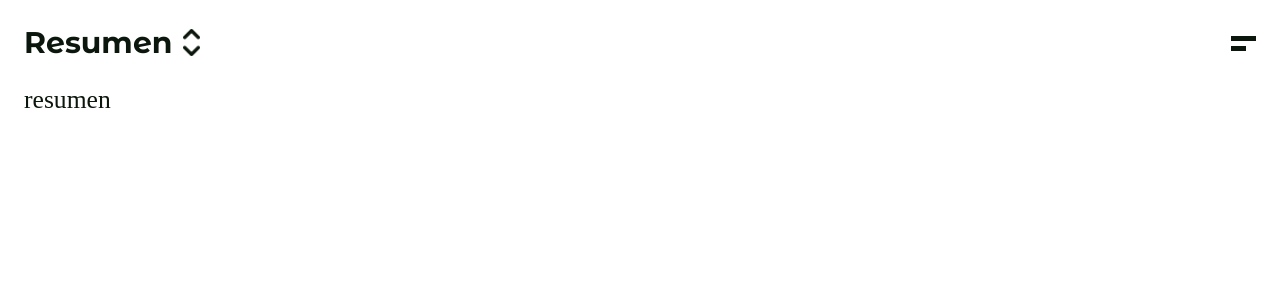
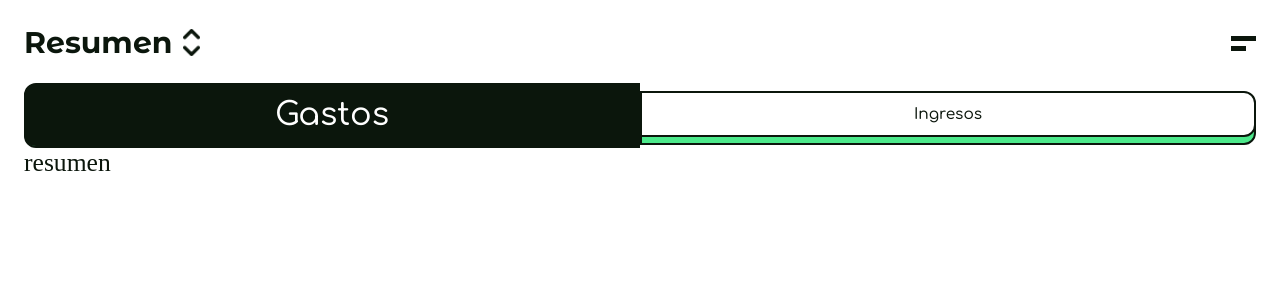
Before and after one commit to devracos/wappllet-front, a Next.js app: page /resumen in a window 1280 px wide. Shown: the top 300 px of the page. Built offline with nearby package versions, Linux system fonts and the light colour scheme; a web font is replaced by a local one.

Commit message:
feat: double button

```diff
--- /dev/null
+++ b/src/components/atoms/double-button/double-button.module.scss
@@ -0,0 +1,88 @@
+@import '@/styles/variables.scss', '@/styles/mixins.scss' ;
+
+.button_pushable {
+  position: relative;
+  border: none;
+  background: transparent;
+  padding: 0;
+	width: 50%;
+  cursor: pointer;
+  transition: filter 250ms;
+  user-select: none;
+  -webkit-user-select: none;
+  touch-action: manipulation;
+}
+.button_left_edge, .button_right_edge  {
+  position: absolute;
+  top: 0;
+  left: 0;
+  width: 100%;
+  height: 100%;
+	border: 2px solid $color-dark;
+  background: $color-green-30;
+}
+
+.button_left_edge,.button_left_front{
+	border-radius: 12px 0 0 12px;
+}
+
+.button_right_edge,.button_right_front{
+	border-radius: 0 12px 12px 0;
+}
+
+.button_left_front,.button_right_front {
+  display: block;
+  position: relative;
+  padding: 12px 27px;
+  font-size: 0.6rem;
+  color: $color-dark;
+	font-family: var(--font-comfortaa);
+  background:$color-light;
+	border: 2px solid $color-dark;
+  will-change: transform;
+  transform: translateY(-8px);
+  transition:
+    transform
+    600ms
+    cubic-bezier(.3, .7, .4, 1);
+}
+
+@media (min-width: 768px) {
+  .button_left_front, .button_right_edge  {
+    font-size: 1.25rem;
+    padding: 12px 42px;
+  }
+}
+
+.button_pushable:hover {
+  filter: brightness(110%);
+  -webkit-filter: brightness(110%);
+}
+
+.button_pushable:hover .button_left_front {
+  transform: translateY(-6px);
+  transition:
+    transform
+    250ms
+    cubic-bezier(.3, .7, .4, 1.5);
+}
+.button_pushable.push .button_left_front {
+	transform: translateY(-2px);
+  transition: transform 34ms;
+	background-color: $color-dark;
+	color: $color-light;
+}
+.button_pushable.push .button_right_front {
+	transform: translateY(-2px);
+  transition: transform 34ms;
+	background-color: $color-dark;
+	color: $color-light;
+}
+// .button_left_pushable:active .button_left_front {
+//   transform: translateY(-2px);
+//   transition: transform 34ms;
+// }
+
+.button_pushable:focus:not(:focus-visible) {
+  outline: none;
+}
--- /dev/null
+++ b/src/components/atoms/double-button/double-button.tsx
@@ -0,0 +1,31 @@
+import React, { useState } from 'react'
+import style from './double-button.module.scss'
+const DoubleButton = () => {
+
+	const [toggle, setToggle] = useState(true);
+
+	const handleSwitch = ()=>{
+		setToggle(prev=>!prev)
+	}
+
+
+	return (
+		<>
+		<button className={`${style.button_pushable} ${toggle? style.push:''}`} role="button" onClick={handleSwitch}>
+			<span className={`${style.button_left_edge}`}></span>
+			<span className={`${style.button_left_front} ${style.text}`}>
+				Gastos
+			</span>
+		</button>
+		<button className={`${style.button_pushable} ${!toggle? style.push:''}`} role="button" onClick={handleSwitch}>
+			<span className={`${style.button_right_edge}`}></span>
+			<span className={`${style.button_right_front} ${style.text}`}>
+				Ingresos
+			</span>
+		</button>
+		</>
+
+	)
+}
+
+export default DoubleButton
--- a/src/components/molecules/navbar/navbar.jsx
+++ b/src/components/molecules/navbar/navbar.jsx
@@ -18,7 +18,7 @@ const Navbar = ({title}) => {
 		<div className={styles.navbar}>
 			<div className={styles.test}>
 				<h3 className={styles.title_navbar} onClick={redirectFn}>{title}</h3>
-				<Image src={arrwosImg} width={17} />
+				<Image src={arrwosImg} width={17} alt='arrowIcons'/>
 			</div>
 			<BurgerMenu />
 		</div>
--- a/src/components/templates/PageLayout/PageLayout.tsx
+++ b/src/components/templates/PageLayout/PageLayout.tsx
@@ -2,11 +2,13 @@ import React from 'react'
 import styles from './PageLayout.module.scss';
 import SidebarMenu from '../../molecules/menu/sidebar-menu';
 import Navbar from '../../molecules/navbar/navbar'
+import DoubleButton from '@/components/atoms/double-button/double-button';
 
 const PageLayout = ({children,page}) => {
 	return (
 		<div className={styles.page_layout}>
 			<Navbar title={page} />
+			<DoubleButton />
 			<p>{page}</p>
 			{/* <div className={styles.flex}>
 				<SidebarMenu />
```
